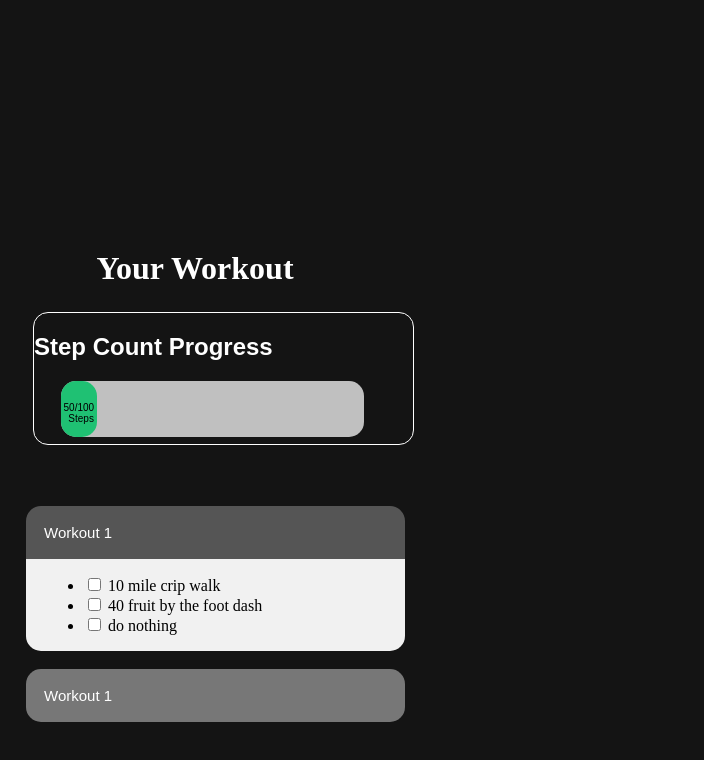
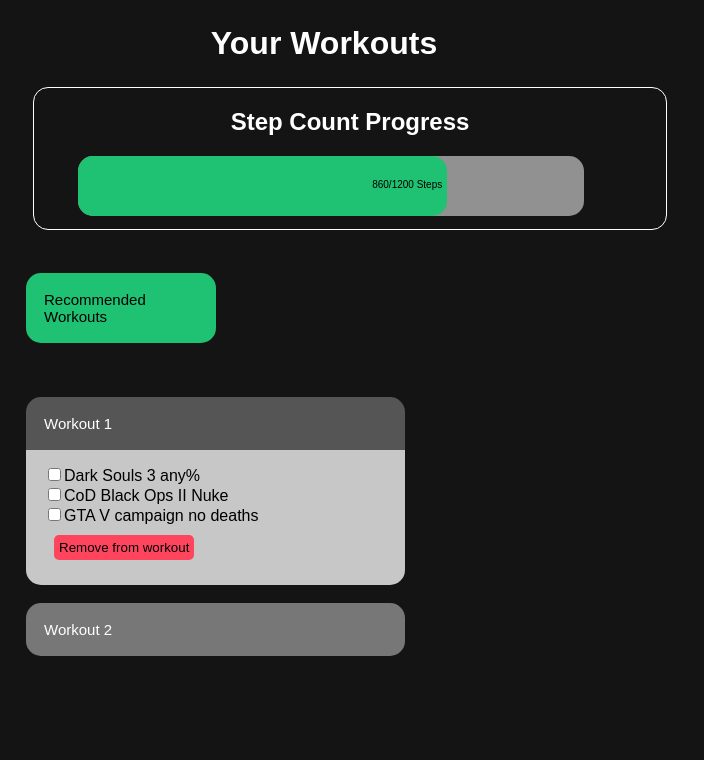
Before and after one commit to health-0201-05/phase-2, a plain HTML site: page allen-exercise/exercise.html in a window 1280 px wide. Both pictures are taken after a click on the button "Workout 1". Shown: the whole page, without its empty margins (0-704 px from the left). Drawn offline with Linux system fonts and the light colour scheme.

Commit message:
complete exercise page

```diff
--- a/allen-exercise/exercise.css
+++ b/allen-exercise/exercise.css
@@ -7,12 +7,12 @@
 .stepcount {
     border: 1px solid white;
     border-radius: 15px;
-    width: 30%;
+    width: 50%;
     margin: 25px
 }
 
 .progcontainer {
-    background-color: rgb(192, 192, 192);
+    background-color: rgb(145, 145, 145);
     width: 80%;
     border-radius: 15px;
     margin-left: 7%;
@@ -33,21 +33,25 @@
 
 .extext {
     color: white;
+    font-family: Arial;
 }
 
 
 #exh {
-    text-align: left;
-    margin-left: 7%;
+    text-align: center;
+
     color:white;
 }
 
 .exerciseheader {
-    margin-top: 250px;
+    margin-top: 25px;
     color:white;
+    width: 50%;
 
 }
-
+.ptext {
+    text-align: center;
+}
 .collapsible {
     background-color: #777;
     color: white;
@@ -76,9 +80,12 @@
     padding: 0 18px;
     display: none;
     overflow: hidden;
-    background-color: #f1f1f1;
+    background-color: #c7c7c7;
+    padding-bottom: 15px;
+    padding-top: 15px;
     border-bottom-left-radius: 15px;
     border-bottom-right-radius: 15px;
+    font-family: arial;
 
 }
 
@@ -100,10 +107,11 @@
   /* Modal Content/Box */
   .modal-content {
     background-color: #fefefe;
-    margin: 15% auto; /* 15% from the top and centered */
+    margin: 10% auto; /* 15% from the top and centered */
     padding: 20px;
     border: 1px solid #888;
     width: 80%; /* Could be more or less, depending on screen size */
+    border-radius: 20px;
   }
 
   /* The Close Button */
@@ -120,3 +128,46 @@
     text-decoration: none;
     cursor: pointer;
   }
+
+
+  .rec-container {
+    width:15%;
+    padding:18px;
+  }
+
+  #modalcreate {
+    background-color: #1fc173;
+    color: black;
+    cursor: pointer;
+    padding: 18px;
+    width: 100%;
+    border: none;
+    text-align: left;
+    /* outline: none; */
+    font-size: 15px;
+    border-top-left-radius: 15px;
+    border-top-right-radius: 15px;
+    border-bottom-left-radius: 15px;
+    border-bottom-right-radius: 15px;
+  }
+  #modalcreate:hover {
+    background-color: #0d6d3f;
+  }
+
+  .workoutadd {
+    background-color: #1fc173;
+    border: none;
+    padding: 5px;
+    margin: 10px;
+    border-radius: 5px;
+
+  }
+
+  .workoutrm {
+    background-color: #ff455e;
+    border: none;
+    padding: 5px;
+    margin: 10px;
+    border-radius: 5px;
+
+  }
--- a/allen-exercise/exercise.html
+++ b/allen-exercise/exercise.html
@@ -8,79 +8,52 @@
     <link rel="stylesheet" href="exercise.css">
 </head>
 
+<script src="./exscript.js"></script>
+
 
 <body style="background-color: #141414;">
+    <!-- The Modal -->
+    <div id="myModal" class="modal">
 
+        <!-- Modal content -->
+        <div class="modal-content">
+
+            <span class="close">&times;</span>
+            <h2 class="extext" style="color:black">Suggested Workouts</h2>
+            <div class="modalcontain">
+
+            </div>
+        </div>
+
+    </div>
     <div class="exerciseheader">
-        <h1 id="exh" class="extext">Your Workout</h1>
+        <h1 id="exh" class="extext">Your Workouts</h1>
         <div class="weightgoal"></div>
     </div>
 
     <div class="stepcount">
-        <h2 class="ptext exh2">Step Count Progress</h2>
+        <h2 class="ptext exh2">  Step Count Progress</h2>
         <div class="progcontainer">
             <!-- width calculated out of the container width-->
-            <div class="prog" style="width: 10%">
+            <div class="prog" id="progbar" style="width: 10%">
                 <p style="padding-top: 8px;">50/100 Steps</p>
             </div>
         </div>
 
     </div>
 
+    <div class="rec-container">
+        <button type="button" id="modalcreate">Recommended Workouts</button>
+    </div>
+
     <!-- dumb div wont take style from stylesheet, so style is here instead. -->
-    <div style="width: 30%; padding:18px">
+    <div id="exercises-container" style="width: 30%; padding:18px">
         <!-- idea: have this button have an arrow that will show which way itll open. hopefully, WE DO THIS IN REACT! -->
-        <button type="button" class="collapsible">Workout 1</button>
-        <div class="collapsible-content">
-            <ul>
-                <!-- for now, hardcoded. can easily point to data LATER. -->
-                <li><input type="checkbox" id="e1" name="e1" value="e1">
-                <label for="vehicle1"> 10 mile crip walk </label> </li>
-                <li><input type="checkbox" id="e2" name="e2" value="e3">
-                <label for="vehicle2"> 40 fruit by the foot dash</label></li>
-                <li><input type="checkbox" id="e3" name="e3" value="e3">
-                <label for="vehicle3"> do nothing </label></li>
-            </ul>
-        </div>
-        <button type="button" class="collapsible">Workout 1</button>
-        <div class="collapsible-content">
-            <ul>
-                <!-- for now, hardcoded. can easily point to data LATER. -->
-                <li><input type="checkbox" id="e21" name="e1" value="e1">
-                <label for="vehicle1"> 10 mile crip walk </label> </li>
-                <li><input type="checkbox" id="e22" name="e2" value="e3">
-                <label for="vehicle2"> 40 fruit by the foot dash</label></li>
-                <li><input type="checkbox" id="e23" name="e3" value="e3">
-                <label for="vehicle3"> do nothing </label></li>
-            </ul>
-        </div>
 
     </div>
-
+    <script src="./exscript.js">
+        assignListeners();
+    </script>
 </body>
 
 </html>
-<script>
-    //yes there is a better way to do this
-    //no idc
-
-    var coll = document.getElementsByClassName("collapsible");
-    var i;
-
-    for (i = 0; i < coll.length; i++) {
-        coll[i].addEventListener("click", function () {
-            this.classList.toggle("active");
-            var content = this.nextElementSibling;
-            if (content.style.display === "block") {
-                content.style.display = "none";
-                this.style["border-bottom-left-radius"] = "15px";
-                this.style["border-bottom-right-radius"] = "15px";
-
-            } else {
-                content.style.display = "block";
-                this.style["border-bottom-left-radius"] = "0px";
-                this.style["border-bottom-right-radius"] = "0px";
-            }
-        });
-    }
-</script>
--- /dev/null
+++ b/allen-exercise/exscript.js
@@ -0,0 +1,213 @@
+var data = {
+    suggested: [
+        {
+            name: "Suggested Workout 1",
+            exercises: ["ten pushups", "get beaten up by mike tyson", "large hadron colldier"]
+        },
+        {
+            name: "Suggested Workout 2",
+            exercises: ["crip walk", "fly with united airlines", "beatmania IIDX 31: EPOLIS"]
+        },
+        {
+            name: "Suggested Workout 3",
+            exercises: ["3y3s", "CVSHealth Premium Care Probiotic", "5 minute twerk"]
+        },
+        {
+            name: "Suggested Workout 4",
+            exercises: ["smashing wedge", "CR2032 Coin Battery", "i am green"]
+        }
+    ],
+    userworkouts: [
+        {
+            name: "Workout 1",
+            exercises: ["Dark Souls 3 any%", "CoD Black Ops II Nuke", "GTA V campaign no deaths"]
+        },
+        {
+            name: "Workout 2",
+            exercises: ["\"THE PEERLESS UNDER HEAVEN\" SPA EX-Hard Clear AAA", "Wolfenstein II: The New Colossus Mein Leben clear", "GITADORA Stargazer MAS-G SS FC"]
+        }
+
+    ],
+    steps: {
+        curr: 860,
+        goal: 1200,
+    }
+}
+
+
+function assignListeners(){
+    var coll = document.getElementsByClassName("collapsible");
+    var i;
+
+    for (i = 0; i < coll.length; i++) {
+        coll[i].addEventListener("click", function () {
+            this.classList.toggle("active");
+            var content = this.nextElementSibling;
+            if (content.style.display === "block") {
+                content.style.display = "none";
+                this.style["border-bottom-left-radius"] = "15px";
+                this.style["border-bottom-right-radius"] = "15px";
+
+            } else {
+                content.style.display = "block";
+                this.style["border-bottom-left-radius"] = "0px";
+                this.style["border-bottom-right-radius"] = "0px";
+            }
+        });
+    }
+
+    // Get the modal
+    var modal = document.getElementById("myModal");
+
+    // Get the button that opens the modal
+    var btn = document.getElementById("modalcreate");
+
+    // Get the <span> element that closes the modal
+    var span = document.getElementsByClassName("close")[0];
+
+    // When the user clicks the button, open the modal
+    btn.onclick = function () {
+        modal.style.display = "block";
+    }
+
+    // When the user clicks on <span> (x), close the modal
+    span.onclick = function () {
+        modal.style.display = "none";
+    }
+
+    // When the user clicks anywhere outside of the modal, close it
+    window.onclick = function (event) {
+        if (event.target == modal) {
+            modal.style.display = "none";
+        }
+    }
+
+}
+
+function addSuggToWorkout({name, exercises}){
+
+    let i = data.suggested.find((v) => {
+        v.name === name;
+    })
+    data.suggested.splice(i, 1)
+
+    console.log(data.suggested)
+    data.userworkouts.push({name: name, exercises: exercises});
+    regenerate()
+
+}
+
+function removeFromWorkout({name, exercises}){
+    let i = data.userworkouts.find((v) => {
+        return v.name === name;
+    })
+    data.userworkouts.splice(i, 1);
+
+    regenerate()
+
+
+}
+
+function regenerate(){
+    let modal = document.getElementsByClassName("modalcontain")[0]
+    let main = document.getElementById("exercises-container");
+    main.replaceChildren()
+    modal.replaceChildren()
+    winonload()
+
+
+}
+function winonload(){
+    let modal = document.getElementsByClassName("modalcontain")[0];
+    let main = document.getElementById("exercises-container");
+
+    let prog = document.getElementById("progbar");
+
+    prog.style.width = `${Math.floor((data.steps.curr/data.steps.goal)*100)}%`
+    prog.children.item(0).textContent = `${data.steps.curr}/${data.steps.goal} Steps`
+
+    data.suggested.forEach((v, i, arr)=> {
+        let e = document.createElement("button");
+        e.type = "button"
+        e.className = "collapsible"
+        e.textContent = v.name
+
+        let d = document.createElement("div");
+        d.className = "collapsible-content"
+
+        v.exercises.forEach((val, index, array)=>{
+            let input = document.createElement("li")
+            input.type = "checkbox"
+            input.id = "e2"+index
+            input.name = "e"+index
+            input.value = "e"+index
+
+
+            let label = document.createElement("label");
+            label.textContent = val
+
+            input.appendChild(label)
+
+            d.appendChild(input);
+            d.appendChild(document.createElement("br"))
+
+        })
+
+        let addToWorkout = document.createElement("button");
+        addToWorkout.className = "workoutadd"
+        addToWorkout.textContent = "Add to workout"
+        addToWorkout.onclick = () =>{
+            addSuggToWorkout(v)
+        }
+        d.appendChild(addToWorkout)
+
+        modal.appendChild(e)
+        modal.appendChild(d)
+        //console.log("appended "+d+"\n")
+    })
+
+    data.userworkouts.forEach((v, i, arr)=> {
+        let e = document.createElement("button");
+        e.type = "button"
+        e.className = "collapsible"
+        e.textContent = v.name
+
+        let d = document.createElement("div");
+        d.className = "collapsible-content"
+
+        v.exercises.forEach((val, index, array)=>{
+            let input = document.createElement("input")
+            input.type = "checkbox"
+            input.id = "e"+index
+            input.name = "e"+index
+            input.value = "e"+index
+
+            d.appendChild(input);
+
+            let label = document.createElement("label");
+            label.textContent = val
+
+            d.appendChild(label)
+
+            d.appendChild(document.createElement("br"))
+
+        })
+
+        let rm = document.createElement("button");
+        rm.className = "workoutrm"
+        rm.textContent = "Remove from workout"
+        rm.onclick = () =>{
+            removeFromWorkout(v)
+        }
+        d.appendChild(rm)
+
+
+        main.appendChild(e)
+        main.appendChild(d)
+        console.log("appended "+d+"\n")
+    })
+
+
+    assignListeners()
+}
+window.onload = winonload;
```
